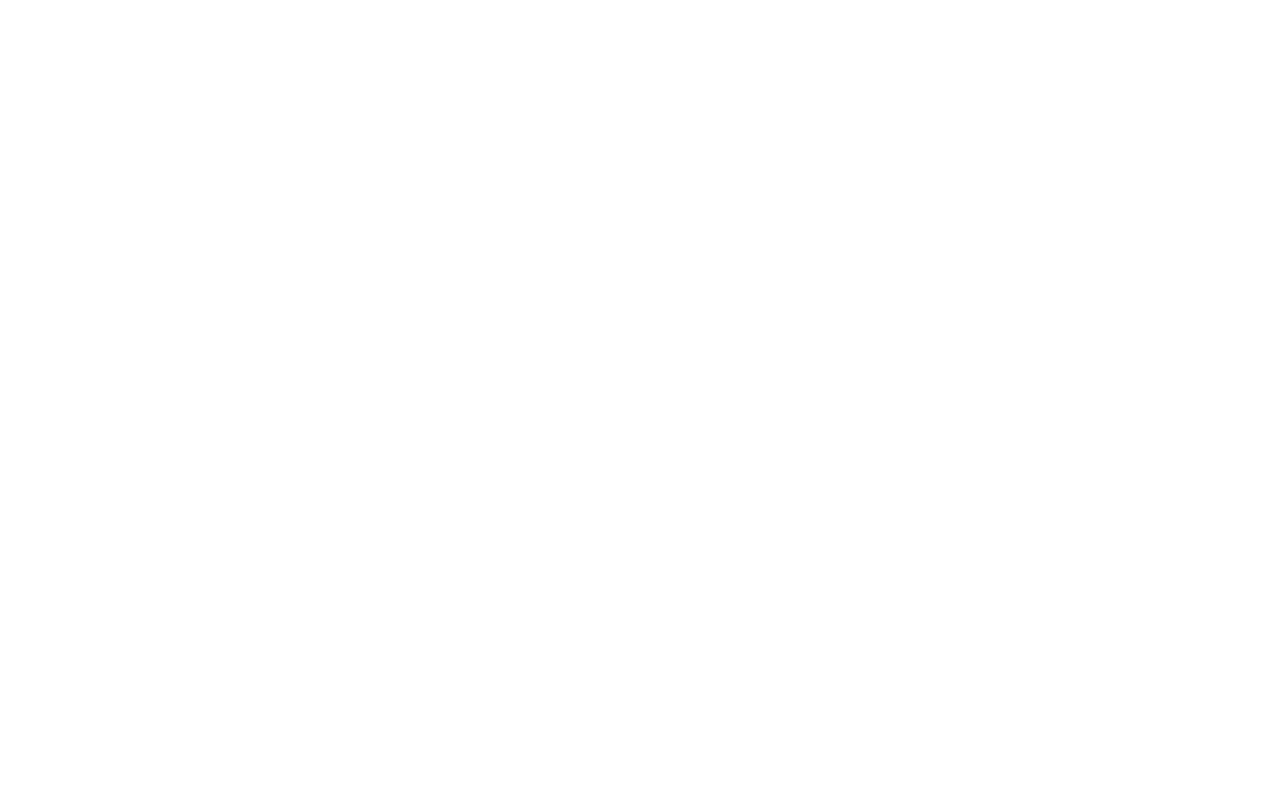
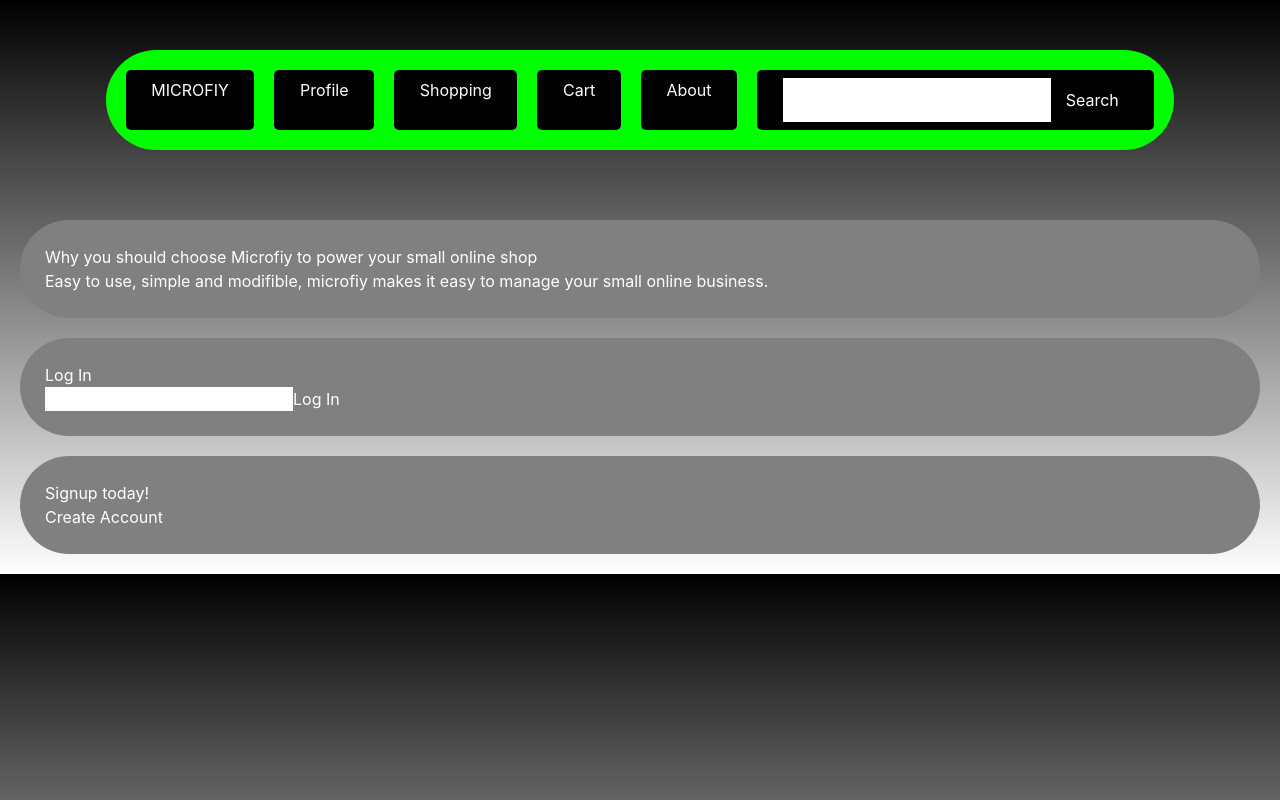
Before and after one commit to trickell/microcart_nextjs, a Next.js app: page /pages/about in a window 1280 px wide. Built offline with nearby package versions, Linux system fonts and the light colour scheme.

Commit message:
home page layout appearing correctly

```diff
--- a/src/app/App.jsx
+++ b/src/app/App.jsx
@@ -1,7 +1,7 @@
 import React from 'react';
 import Home from './pages/home/page';
 import Header from './components/Header';
-import App from './App';
+
 
 
 
--- a/src/app/layout.jsx
+++ b/src/app/layout.jsx
@@ -1,3 +1,6 @@
+import App from "./App";
+import "./globals.css";
+import "./index.css";
 
 
 function RootLayout() {
@@ -11,7 +14,7 @@
       </head>
       <body>
 
-
+      <App />
 
 
       </body>
```
